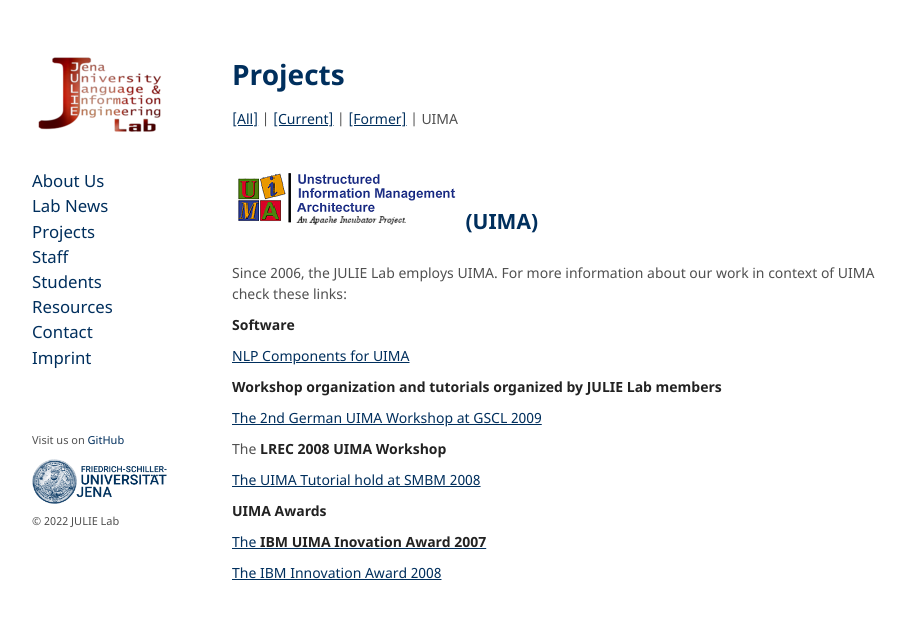
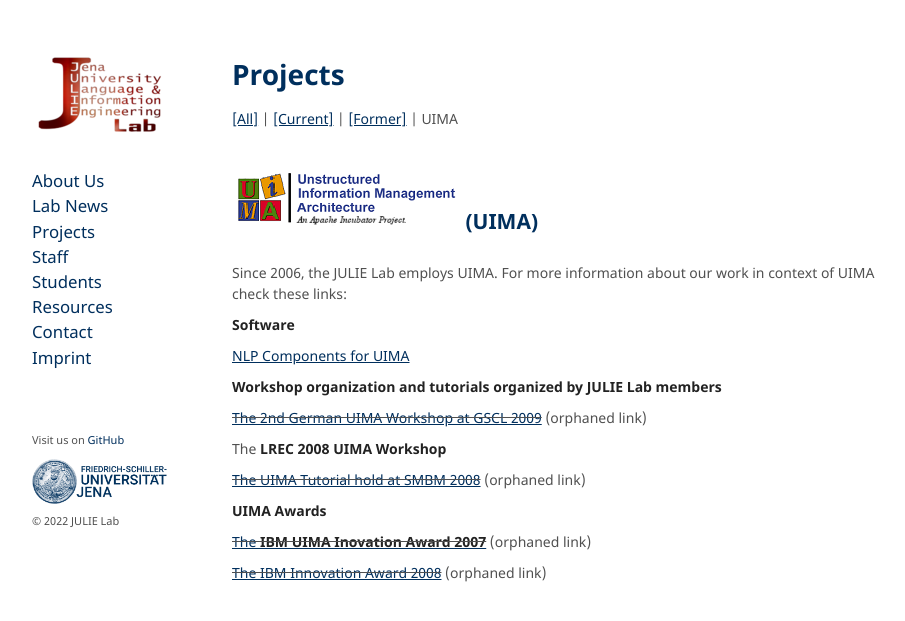
Before and after one commit to JULIELab/JULIELab.github.io, a Jekyll site: the page built from Projects/UIMA.md, in a window 1280 px wide. Shown: the top 621 px of the page, without its empty margins (178-1083 px from the left). Built offline with Jekyll 4.4.1, drawn with Linux system fonts in a browser that asks for light colours; our own code applies the rules of GitHub Pages for plain Markdown files.

Commit message:
strikethrough orphaned links

```diff
--- a/Projects/UIMA.md
+++ b/Projects/UIMA.md
@@ -19,14 +19,14 @@ Since 2006, the JULIE Lab employs UIMA. For more information about our work in c
 
 **Workshop organization and tutorials organized by JULIE Lab members**
 
-[The 2nd German UIMA Workshop at GSCL 2009](http://docs.google.com/View?id=dft23bqs_3c7qnzg6x)
+~~[The 2nd German UIMA Workshop at GSCL 2009](http://docs.google.com/View?id=dft23bqs_3c7qnzg6x)~~ (orphaned link)
 
 The **LREC 2008 UIMA Workshop**
 
-[The UIMA Tutorial hold at SMBM 2008](http://mars.cs.utu.fi/smbm2008/?q=tutorials)
+~~[The UIMA Tutorial hold at SMBM 2008](http://mars.cs.utu.fi/smbm2008/?q=tutorials)~~ (orphaned link)
 
 **UIMA Awards**
 
-[The **IBM UIMA Inovation Award 2007**](http://www-05.ibm.com/de/pressroom/presseinfos/2007/12/04_1.html)
+~~[The **IBM UIMA Inovation Award 2007**](http://www-05.ibm.com/de/pressroom/presseinfos/2007/12/04_1.html)~~ (orphaned link)
 
-[The IBM Innovation Award 2008](http://www.ibm.com/developerworks/university/innovation/uia.html)
+~~[The IBM Innovation Award 2008](http://www.ibm.com/developerworks/university/innovation/uia.html)~~ (orphaned link)
```
